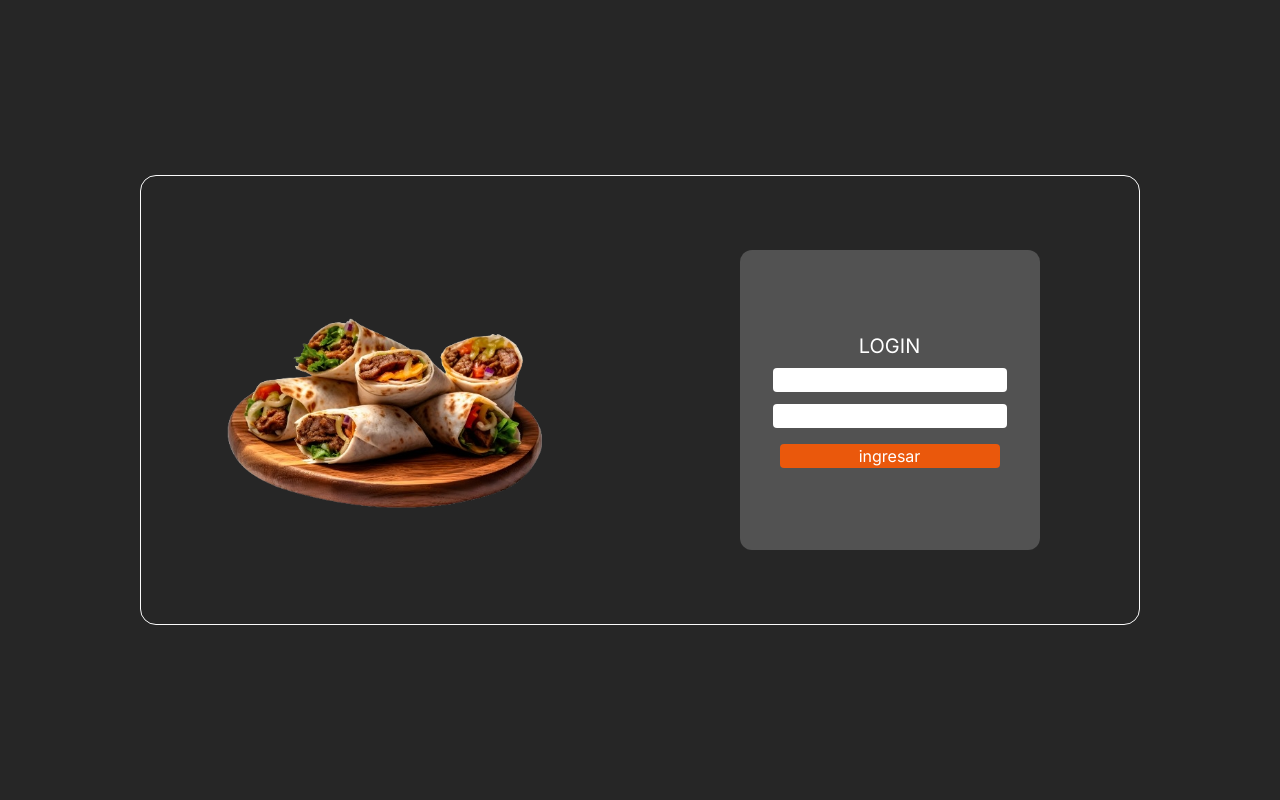
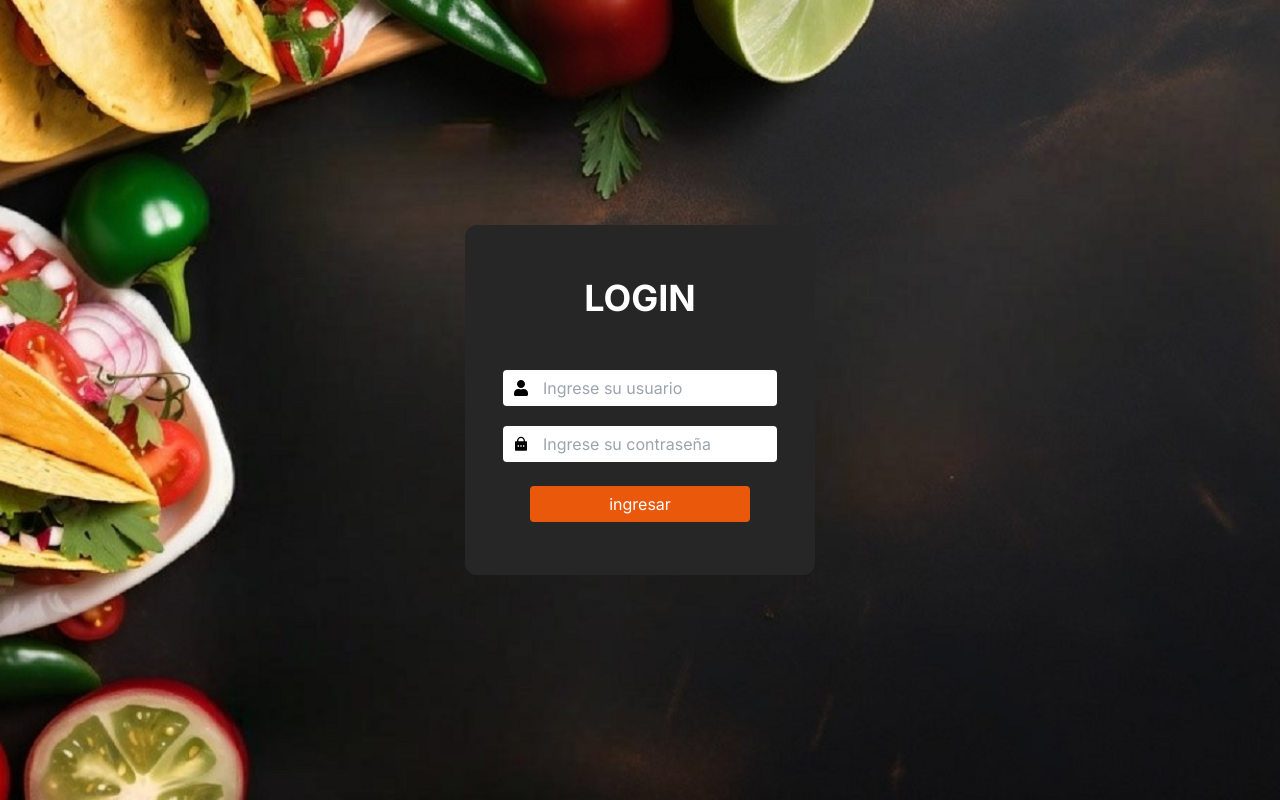
Before and after one commit to julian98789/Tecos, a Next.js app: page /login in a window 1280 px wide. Built offline with nearby package versions, Linux system fonts and the light colour scheme.

Commit message:
comabio del diseño del login

```diff
--- a/package.json
+++ b/package.json
@@ -12,7 +12,8 @@
     "next": "14.1.0",
     "react": "^18",
     "react-dom": "^18",
-    "react-hook-form": "^7.50.1"
+    "react-hook-form": "^7.50.1",
+    "react-icons": "^5.0.1"
   },
   "devDependencies": {
     "autoprefixer": "^10.0.1",
--- a/src/app/login/page.js
+++ b/src/app/login/page.js
@@ -1,19 +1,13 @@
 import LoginForm from "@/components/form/LoginForm.js"
 
 const login = () =>{
-    return<div className="w-screen h-screen bg-neutral-800 flex justify-center items-center">
+    return<div className="w-screen h-screen bg-neutral-800 flex justify-center items-center bg-cover bg-center bg-no-repeat  bg-[url('/Fondo.jpg')] ">
 
-        <div className="w-4/5 max-w-[1000px] min-h-[450px]  border  border-neutral-50 rounded-2xl flex flex-row">
-            <div className="w-1/2  flex justify-center items-center">
-                <div className="max-w-[350px]">
-                    <img className="w-full" src="/comida.png" />
-                </div>
-            </div>
-            <div className="w-1/2  flex justify-center items-center">
+
+            <div className=" w-80  flex justify-center items-center md:w-1/2">
                 <LoginForm />
             </div>
         </div>
 
-    </div>
 }
 export default login
--- a/src/components/form/LoginForm.js
+++ b/src/components/form/LoginForm.js
@@ -1,4 +1,6 @@
 'use client'
+import { FaUser } from "react-icons/fa";
+import { RiLockPasswordFill } from "react-icons/ri";
 import { useForm } from "react-hook-form"
 const LoginForm = () =>{
 
@@ -9,7 +11,7 @@ const LoginForm = () =>{
         formState: { errors },
     } = useForm()
 
-    console.log(watch("user"))
+
 
     const enviarDatos = async (datos) =>{
         console.log('se estan enviando los datos')
@@ -21,15 +23,25 @@ const LoginForm = () =>{
 
     return <form
     onSubmit={handleSubmit(enviarDatos)}
-    className="w-full max-w-[300px] h-[300px] bg-neutral-600 rounded-xl flex flex-col justify-center items-center gap-2 ">
+    className="w-full max-w-[350px] h-[350px] bg-neutral-800 rounded-xl flex flex-col justify-center items-center gap-2 ">
 
-        <div className="text-xl text-white">LOGIN</div>
-        <div className="flex flex-col gap-3">
-            <input {...register("user")} className="bg-white rounded w-full outline-none"/>
-            <input {...register("pass", { required: true })} className="bg-white rounded w-full outline-none"/>
+        <div className="text-4xl  text-white  font-bold pb-11">LOGIN</div>
+        <div className="flex flex-col gap-5">
+
+
+            <div className=" relative">
+                <input {...register("user")} className="bg-white rounded w-full outline-none h-9  pl-10 " placeholder="Ingrese su usuario"/>
+                <FaUser className="w-7 absolute top-[10px] left-1" />
+            </div>
+
+            <div className="  relative">
+                <input {...register("pass", { required: true })} className="bg-white rounded w-full h-9 outline-none pl-10" placeholder="Ingrese su contraseña"/>
+                <RiLockPasswordFill className="w-7 absolute top-[10px] left-1"/>
+            </div>
+
         </div>
         {errors.pass && "esto es requerido"}
-        <button className="w-full mt-2 max-w-[220px] bg-orange-600 rounded text-white" type="submit">
+        <button className="w-full h-9 mt-4 max-w-[220px] bg-orange-600 rounded text-white" type="submit">
             ingresar
         </button>
 
```
Also changed, not shown: public/Fondo.jpg (added), 1 other file (tests, documents, lock files or other folders).
